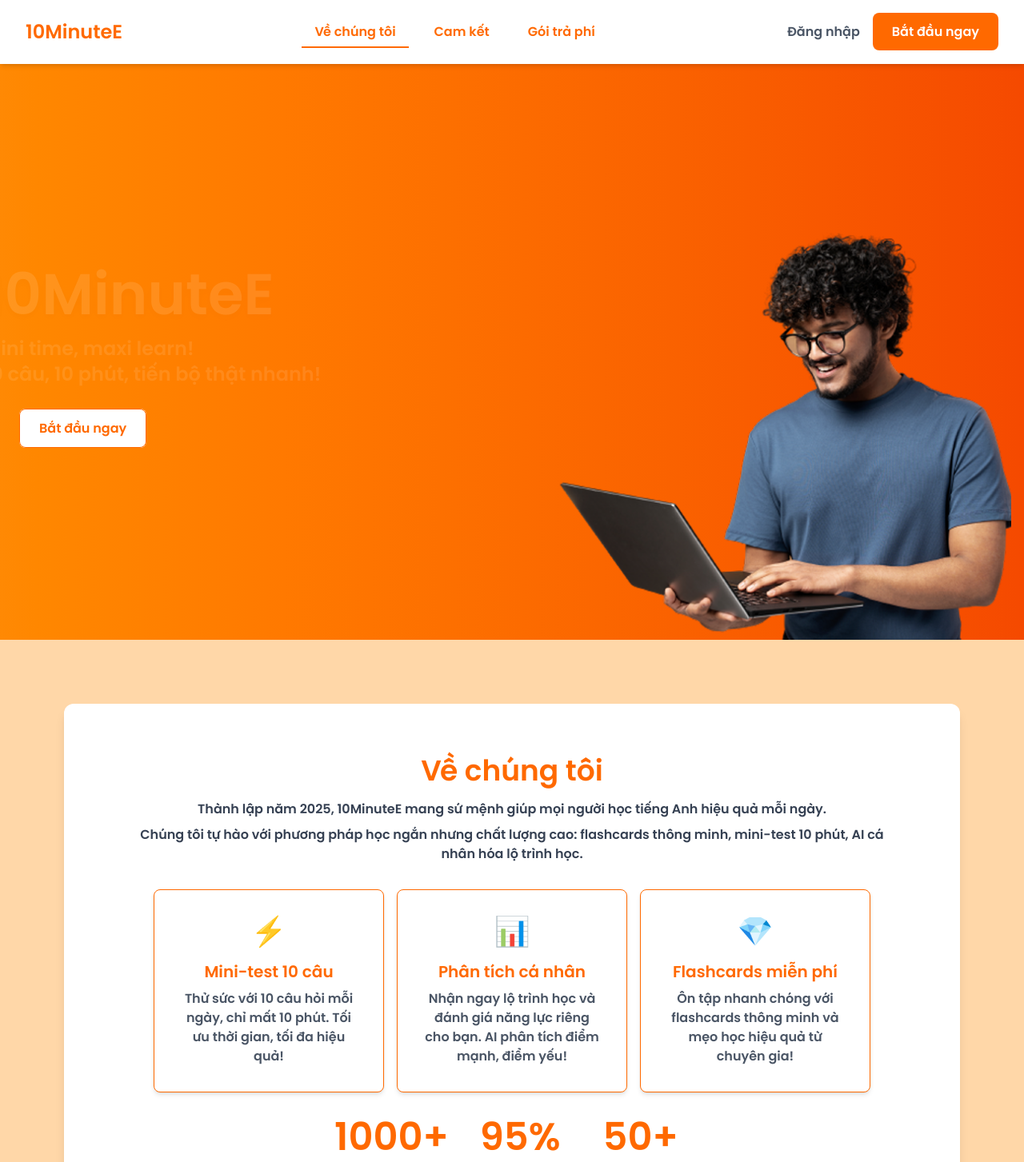
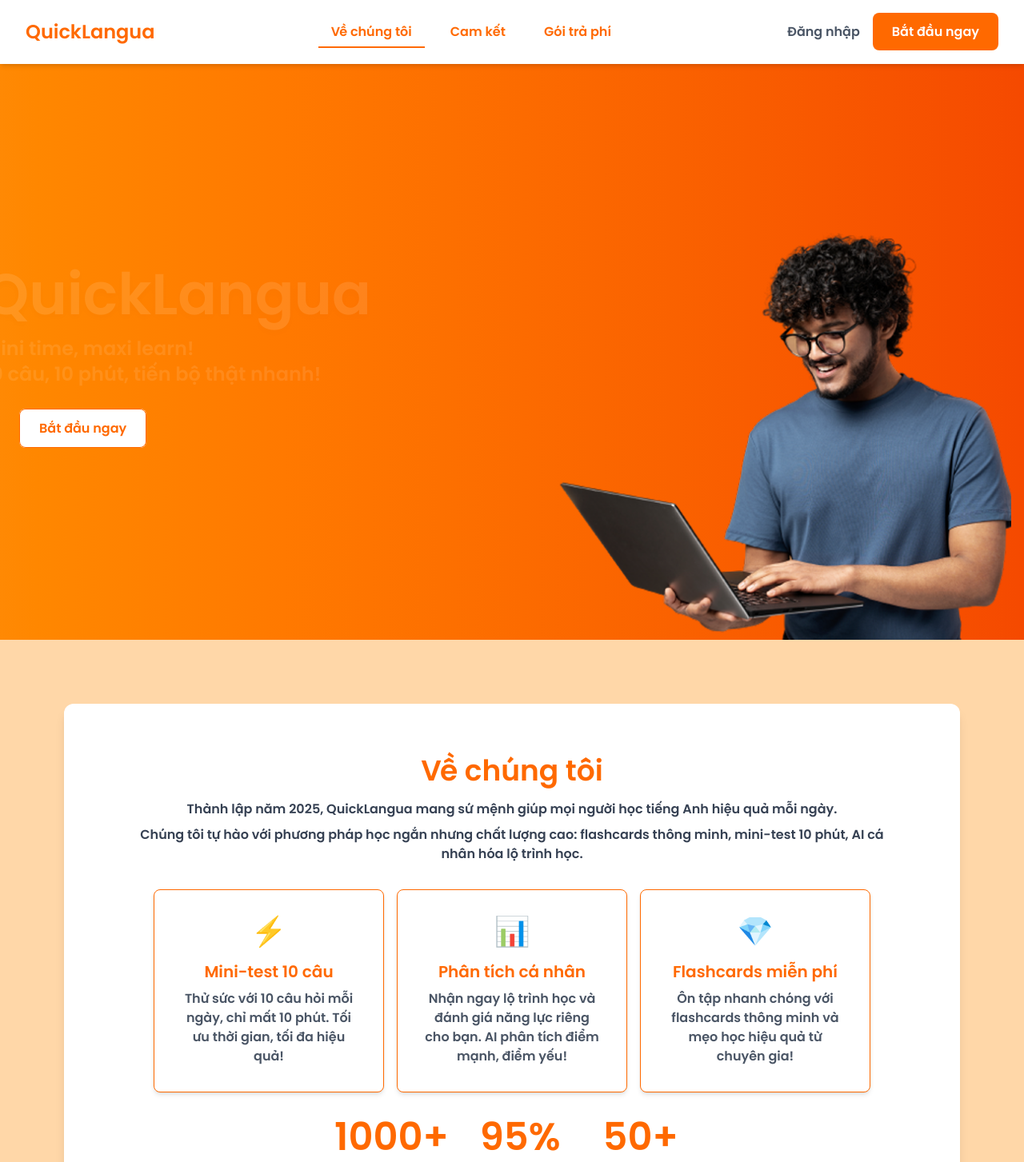
Before and after one commit to thanhthien-git/10minEnglish, a Next.js app: page / in a window 1280 px wide. Shown: the top 1453 px of the page at 80% size. Built offline with nearby package versions, Linux system fonts and the light colour scheme.

Commit message:
change name

```diff
--- a/src/app/components/footer.tsx
+++ b/src/app/components/footer.tsx
@@ -13,7 +13,7 @@ export default function Footer() {
             <div className="w-10 h-10 bg-orange-500 rounded-full flex items-center justify-center text-white font-bold text-lg">
               10
             </div>
-            <span className="font-bold text-lg text-gray-900">10MinuteE</span>
+            <span className="font-bold text-lg text-gray-900">QuickLangua</span>
           </div>
           <p className="text-gray-700 text-sm">
             Học tiếng Anh mỗi ngày, nhanh chóng & hiệu quả với mini test,
@@ -118,7 +118,7 @@ export default function Footer() {
                 href="#about"
                 className="hover:text-orange-500 transition-colors"
               >
-                Về 10MinuteE
+                Về QuickLangua
               </a>
             </li>
             <li>
@@ -142,7 +142,7 @@ export default function Footer() {
       </div>
 
       <div className="border-t border-orange-200 mt-6 pt-4 text-center text-gray-500 text-sm">
-        &copy; {new Date().getFullYear()} 10MinuteE. All rights reserved.
+        &copy; {new Date().getFullYear()} QuickLangua. All rights reserved.
       </div>
     </footer>
   );
--- a/src/app/layout.tsx
+++ b/src/app/layout.tsx
@@ -5,11 +5,11 @@ import { ConfigProvider } from "antd";
 
 export const metadata: Metadata = {
   title: {
-    default: "10MinuteE — Mini time, maxi learn",
-    template: "%s | 10MinuteE",
+    default: "QuickLangua — Mini time, maxi learn",
+    template: "%s | QuickLangua",
   },
   description:
-    "10MinuteE — Thử mini-test 10 câu trong 10 phút, nhận phân tích cá nhân và lộ trình học nhanh. Flashcards, quiz & tips dành cho người bận rộn.",
+    "QuickLangua — Thử mini-test 10 câu trong 10 phút, nhận phân tích cá nhân và lộ trình học nhanh. Flashcards, quiz & tips dành cho người bận rộn.",
   keywords: [
     "10 phút học",
     "mini test 10 câu",
@@ -18,32 +18,32 @@ export const metadata: Metadata = {
     "học hiệu quả",
     "Mini time maxi learn",
   ],
-  authors: [{ name: "10MinuteE Team" }],
+  authors: [{ name: "QuickLangua Team" }],
   colorScheme: "light",
   metadataBase: new URL("https://10min-english.vercel.app"),
   openGraph: {
-    title: "10MinuteE — Mini time, maxi learn",
+    title: "QuickLangua — Mini time, maxi learn",
     description:
       "Thử mini-test 10 câu trong 10 phút, nhận phân tích cá nhân & lộ trình học. Flashcards miễn phí cho người bận rộn.",
     url: "https://10min-english.vercel.app",
-    siteName: "10MinuteE",
+    siteName: "QuickLangua",
     locale: "vi_VN",
     type: "website",
     images: [
       {
-        url: "https://via.placeholder.com/1200x630.png?text=10MinuteE",
+        url: "https://via.placeholder.com/1200x630.png?text=QuickLangua",
         width: 1200,
         height: 630,
-        alt: "10MinuteE — Mini time, maxi learn",
+        alt: "QuickLangua — Mini time, maxi learn",
       },
     ],
   },
   twitter: {
     card: "summary_large_image",
-    title: "10MinuteE — Mini time, maxi learn",
+    title: "QuickLangua — Mini time, maxi learn",
     description:
       "Làm 10 câu, nhận phân tích và flashcards miễn phí. Học nhanh, tiến bộ thật.",
-    images: ["https://via.placeholder.com/1200x630.png?text=10MinuteE"],
+    images: ["https://via.placeholder.com/1200x630.png?text=QuickLangua"],
   },
   alternates: {
     canonical: "https://10min-english.vercel.app/",
@@ -64,10 +64,10 @@ export const metadata: Metadata = {
 const jsonLd = {
   "@context": "https://schema.org",
   "@type": "WebApplication",
-  name: "10MinuteE",
+  name: "QuickLangua",
   url: "https://10min-english.vercel.app",
   description:
-    "10MinuteE - Mini test 10 câu trong 10 phút và flashcards giúp người bận rộn cải thiện kỹ năng tiếng Anh nhanh chóng.",
+    "QuickLangua - Mini test 10 câu trong 10 phút và flashcards giúp người bận rộn cải thiện kỹ năng tiếng Anh nhanh chóng.",
   applicationCategory: "Education",
   operatingSystem: "Web",
 };
--- a/src/app/page.tsx
+++ b/src/app/page.tsx
@@ -84,7 +84,8 @@ export default function LandingPage() {
         : pricingRef;
 
     if (ref.current) {
-      const top = ref.current.getBoundingClientRect().top + window.scrollY - 100;
+      const top =
+        ref.current.getBoundingClientRect().top + window.scrollY - 100;
       window.scrollTo({ top, behavior: "smooth" });
     }
 
@@ -191,7 +192,7 @@ export default function LandingPage() {
 
   const heroContents = [
     {
-      title: "10MinuteE",
+      title: "QuickLangua",
       subtitle: (
         <>
           Mini time, maxi learn! <br /> 10 câu, 10 phút, tiến bộ thật nhanh!
@@ -226,7 +227,7 @@ export default function LandingPage() {
       {/* Header */}
       <header className="fixed top-0 left-0 right-0 bg-white shadow-md z-50">
         <div className="max-w-7xl mx-auto px-4 sm:px-6 lg:px-8 flex justify-between items-center h-20">
-          <div className="text-2xl font-bold text-orange-500">10MinuteE</div>
+          <div className="text-2xl font-bold text-orange-500">QuickLangua</div>
 
           {/* Desktop menu */}
           <div className="hidden md:flex space-x-4">
@@ -353,7 +354,7 @@ export default function LandingPage() {
                 Về chúng tôi
               </h2>
               <p className="text-gray-700 mb-2">
-                Thành lập năm 2025, 10MinuteE mang sứ mệnh giúp mọi người học
+                Thành lập năm 2025, QuickLangua mang sứ mệnh giúp mọi người học
                 tiếng Anh hiệu quả mỗi ngày.
               </p>
               <p className="text-gray-700 mb-8">
@@ -472,11 +473,13 @@ export default function LandingPage() {
                   Sẵn sàng bắt đầu học tiếng Anh mỗi ngày?
                 </h2>
                 <p className="mb-6">
-                  Tham gia ngay 10MinuteE và trải nghiệm phương pháp học thông
+                  Tham gia ngay QuickLangua và trải nghiệm phương pháp học thông
                   minh, hiệu quả!
                 </p>
                 <Link href="/signup">
-                  <span className={`${outlineButton} text-orange-500 border-white`}>
+                  <span
+                    className={`${outlineButton} text-orange-500 border-white`}
+                  >
                     Bắt đầu ngay
                   </span>
                 </Link>
```
